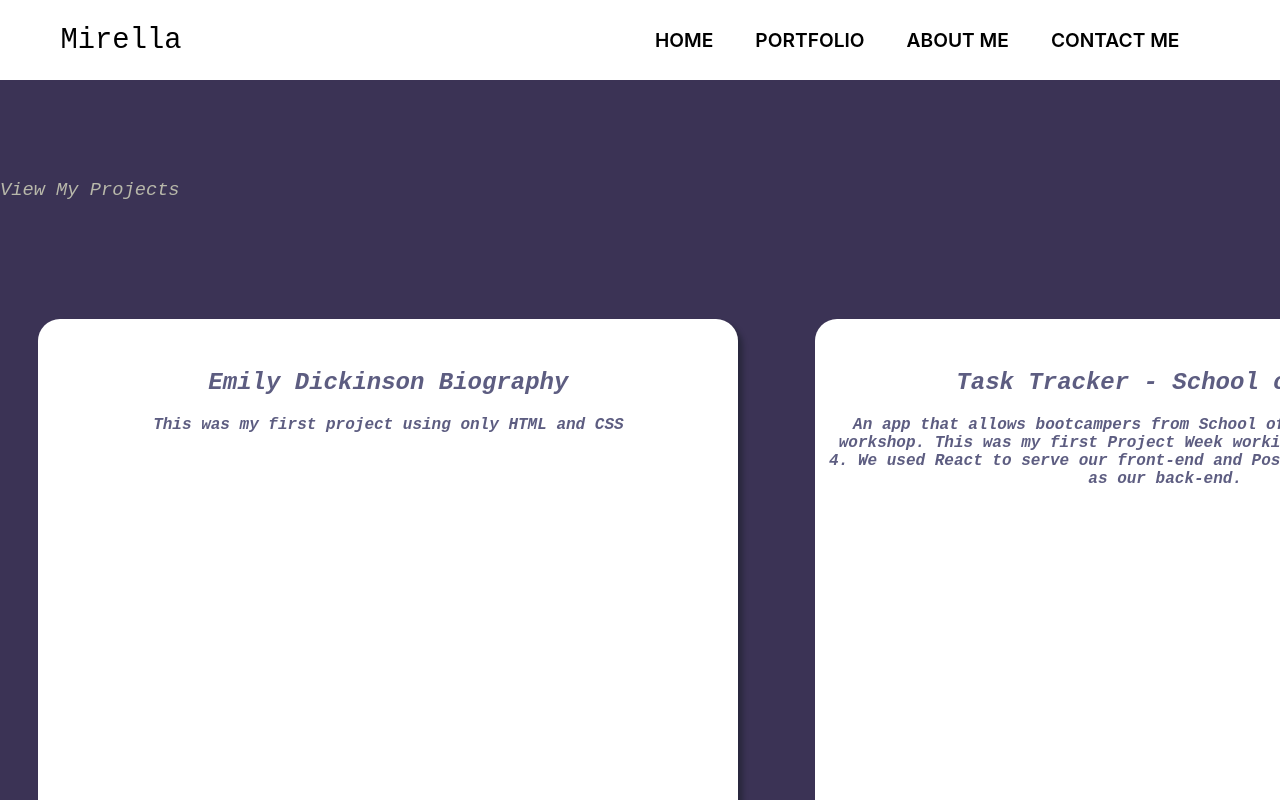
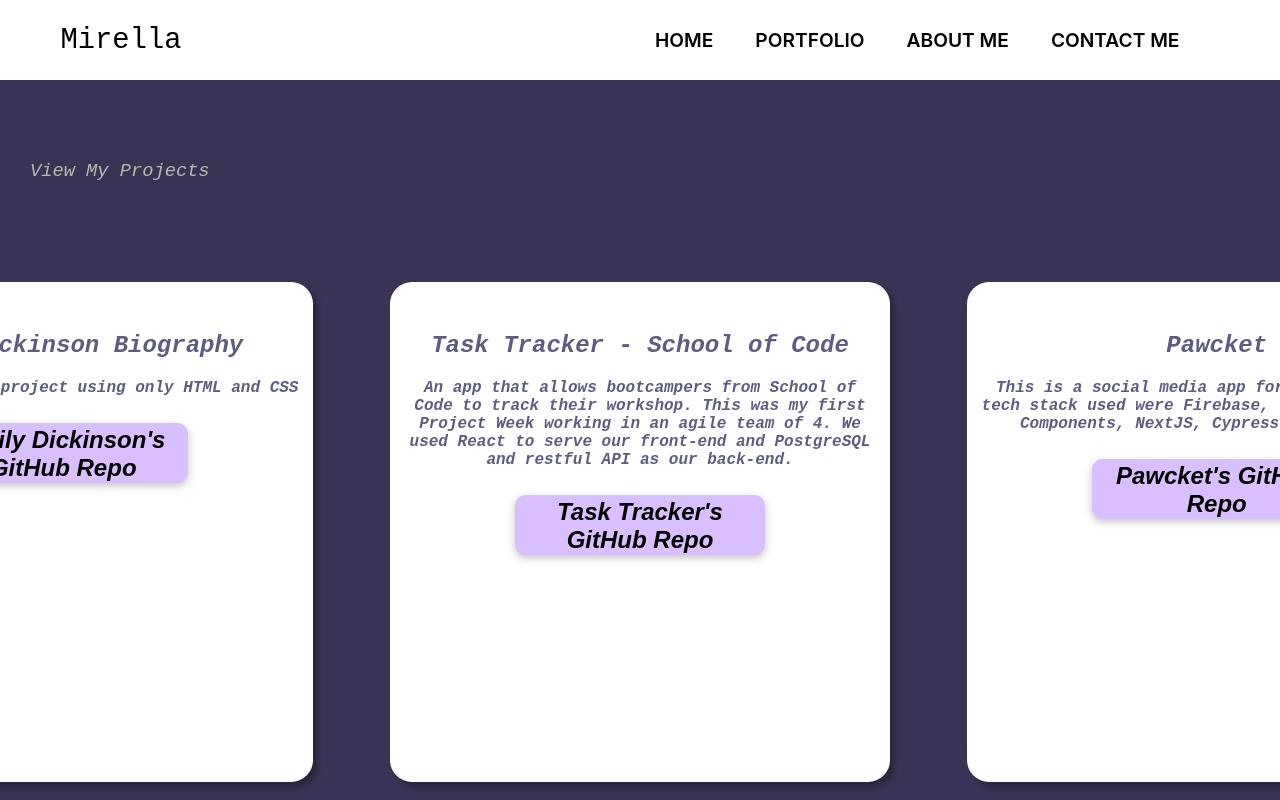
Before and after one commit to mirellacodes/Mirella, a Next.js app: page /portfolio in a window 1280 px wide. Built offline with nearby package versions, Linux system fonts and the light colour scheme.

Commit message:
added functionality for contact me button and added buttons functionality for portfolio's page

```diff
--- a/src/components/Buttons/buttons.definitions.ts
+++ b/src/components/Buttons/buttons.definitions.ts
@@ -3,4 +3,5 @@ export type TButtonProps = {
   onClick?: () => void;
   allBtns?: boolean;
   className: string;
+  target?: string;
 };
--- a/src/components/ProjectCard/projectcard.component.tsx
+++ b/src/components/ProjectCard/projectcard.component.tsx
@@ -5,26 +5,31 @@ import { TProjectCard } from "./projectcard.defintion";
 import { Text } from "../Text/text.component";
 import * as S from "./projectcard.style";
 import { url } from "inspector";
+import { Buttons } from "../Buttons/buttons.component";
+import router from "next/router";
 
 export function ProjectCard({
   onClick,
   className,
   projectCard,
   description,
+  link,
 }: TProjectCard) {
   const ProjectItems = [
     {
       projectCard: "Emily Dickinson Biography",
       description: "This was my first project using only HTML and CSS",
       className: "project",
-      image:
-        "https://www.emilydickinsonmuseum.org/wp-content/uploads/Theme-Images/daguerreotype-cropped-corrected-1.jpg",
+      link: "https://github.com/SchoolOfCode/w0d0_precourse-challenge-mirellacodes",
+      linkName: "Emily Dickinson's GitHub Repo",
     },
     {
       projectCard: "Task Tracker - School of Code",
       description:
         "An app that allows bootcampers from School of Code to track their workshop. This was my first Project Week working in an agile team of 4. We used React to serve our front-end and PostgreSQL and restful API as our back-end.",
       className: "project",
+      link: "https://github.com/SchoolOfCode/national-project-week-room37",
+      linkName: "Task Tracker's GitHub Repo",
     },
     {
       projectCard: "Pawcket",
@@ -32,6 +37,8 @@ export function ProjectCard({
         "This is a social media app for pet lovers. The tech stack used were Firebase, TypeScript, Styled Components, NextJS, Cypress and Storybook",
 
       className: "project",
+      link: "https://github.com/ozzyee/pawcket",
+      linkName: "Pawcket's GitHub Repo",
     },
   ];
 
@@ -47,6 +54,12 @@ export function ProjectCard({
             >
               <Text textType="h2">{item.projectCard}</Text>
               <Text>{item.description}</Text>
+              <Buttons
+                onClick={() => location.assign(item.link)}
+                className={item.className}
+              >
+                {item.linkName}
+              </Buttons>
             </S.ProjCard>
           </S.Wrapper>
         );
--- a/src/components/ProjectCard/projectcard.defintion.ts
+++ b/src/components/ProjectCard/projectcard.defintion.ts
@@ -3,4 +3,5 @@ export type TProjectCard = {
   className?: string;
   projectCard?: string;
   description?: string;
+  link?: string;
 };
--- a/src/components/ProjectCard/projectcard.style.ts
+++ b/src/components/ProjectCard/projectcard.style.ts
@@ -4,9 +4,6 @@ import styles from "../../styles/style.config.json";
 export const Wrapper = styled.div`
   position: relative;
   /* border: green solid 5px; */
-  /* display: flex; */
-  /* align-items: center; */
-  /* flex-direction: column; */
   padding-left: 3%;
   padding-right: 3%;
 
@@ -17,8 +14,8 @@ export const Wrapper = styled.div`
 `;
 
 export const ProjCard = styled.div`
-  width: 700px;
-  height: 700px;
+  width: 500px;
+  height: 500px;
   background-color: white;
   border-radius: 22px;
   padding: 10px;
--- a/src/pages/portfolio.tsx
+++ b/src/pages/portfolio.tsx
@@ -4,6 +4,7 @@ import { MainLayout } from "../layouts/main-layout/main-layout.component";
 import { Text } from "../components/Text/text.component";
 import * as S from "../styles/portfolio.style";
 import { ProjectCard } from "../components/ProjectCard/projectcard.component";
+import { Buttons } from "../components/Buttons/buttons.component";
 
 const Portfolio: NextPage = () => {
   return (
--- a/src/styles/portfolio.style.ts
+++ b/src/styles/portfolio.style.ts
@@ -5,27 +5,29 @@ export const Portfolio = styled.div`
   margin: 0;
   height: 100vh;
   overflow: auto;
-  display: flex;
-  justify-content: start;
-  flex-direction: column;
-  top: 15%;
-  left: 10%;
+
   .portfolio-sub {
     color: ${style.colors.lightergreen};
     font-style: italic;
     font-weight: 500;
+    /* border: 5px teal solid; */
   }
 `;
 
 export const ProjectWrapper = styled.div`
   /* border: 5px teal solid; */
+  display: flex;
+  justify-content: center;
+  flex-direction: row;
   margin-top: 100px;
-  position: relative;
   display: flex;
-  justify-content: start;
+  @media (max-width: ${style.breakPoints.xl}) {
+    flex-direction: column;
+  }
 `;
 
 export const TextProjectWrapper = styled.div`
   /* border: 10px teal solid; */
   margin-top: 10em;
+  margin-left: 30px;
 `;
```
